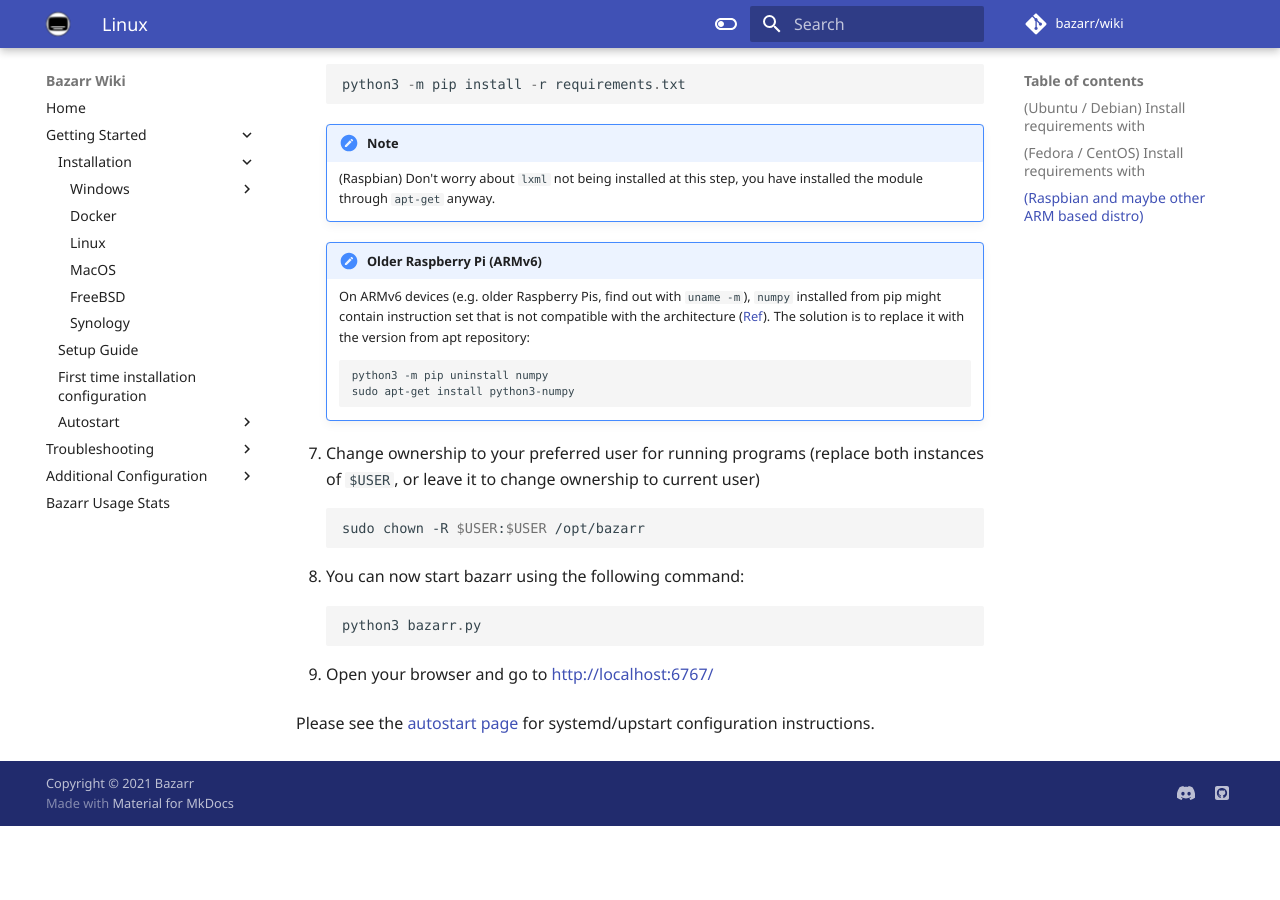
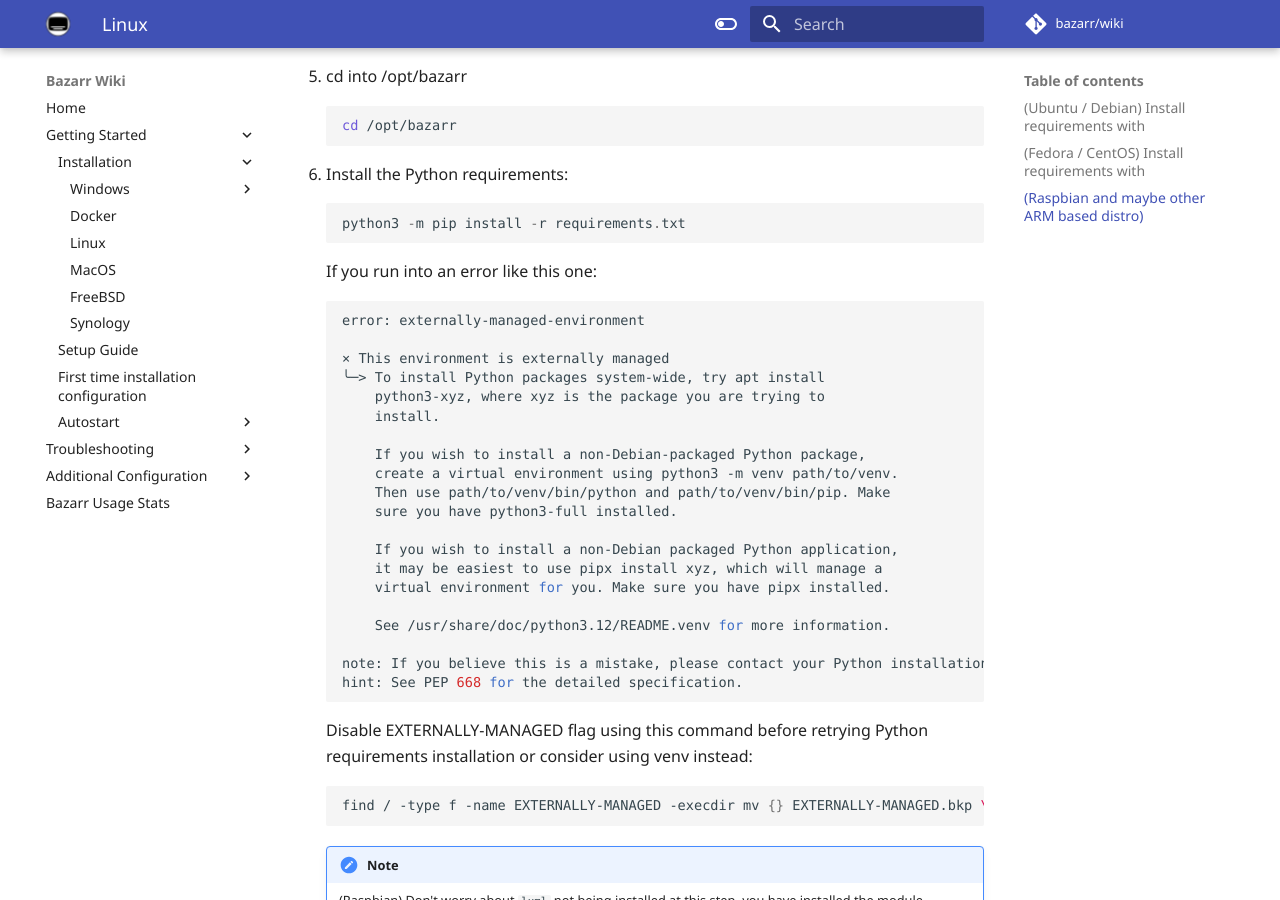
Before and after one commit to bazarr/wiki, an MkDocs documentation site: the page built from docs/Getting-Started/Installation/Linux/linux.md, in a window 1280 px wide and 900 px high, scrolled down 1011 px. Built offline with MkDocs 1.6.1 and Material for MkDocs 9.7.7, drawn with Linux system fonts in a browser that asks for light colours; some web fonts are replaced; comment, search, counter and statistics services are not loaded; before the commit the page ends 1837 px from its top, so only the background shows below that; some of the changed text lies outside the part shown.

Commit message:
improved ubuntu installation instructions

````diff
--- a/docs/Getting-Started/Installation/Linux/linux.md
+++ b/docs/Getting-Started/Installation/Linux/linux.md
@@ -2,8 +2,13 @@
 
 ## (Ubuntu / Debian) Install requirements with
 
+Before 24.04:
   ```bash
   apt-get install 7zip python3-dev python3-pip python3-distutils unrar unzip
+  ```
+Since 24.04:
+  ```bash
+  apt-get install 7zip python3-dev python3-pip python3-setuptools unrar unzip
   ```
 
 ## (Fedora / CentOS) Install requirements with
@@ -52,6 +57,35 @@ thnx to @inquilino for the fixes/updates
     python3 -m pip install -r requirements.txt
     ```
 
+    If you run into an error like this one:
+    ```shell
+    error: externally-managed-environment
+
+    × This environment is externally managed
+    ╰─> To install Python packages system-wide, try apt install
+        python3-xyz, where xyz is the package you are trying to
+        install.
+
+        If you wish to install a non-Debian-packaged Python package,
+        create a virtual environment using python3 -m venv path/to/venv.
+        Then use path/to/venv/bin/python and path/to/venv/bin/pip. Make
+        sure you have python3-full installed.
+
+        If you wish to install a non-Debian packaged Python application,
+        it may be easiest to use pipx install xyz, which will manage a
+        virtual environment for you. Make sure you have pipx installed.
+
+        See /usr/share/doc/python3.12/README.venv for more information.
+
+    note: If you believe this is a mistake, please contact your Python installation or OS distribution provider. You can override this, at the risk of breaking your Python installation or OS, by passing --break-system-packages.
+    hint: See PEP 668 for the detailed specification.
+    ```
+
+    Disable EXTERNALLY-MANAGED flag using this command before retrying Python requirements installation or consider using venv instead:
+    ```shell
+    find / -type f -name EXTERNALLY-MANAGED -execdir mv {} EXTERNALLY-MANAGED.bkp \;
+    ```
+
     !!! note
         (Raspbian) Don't worry about `lxml` not being installed at this step, you have installed the module through `apt-get` anyway.
 
````
